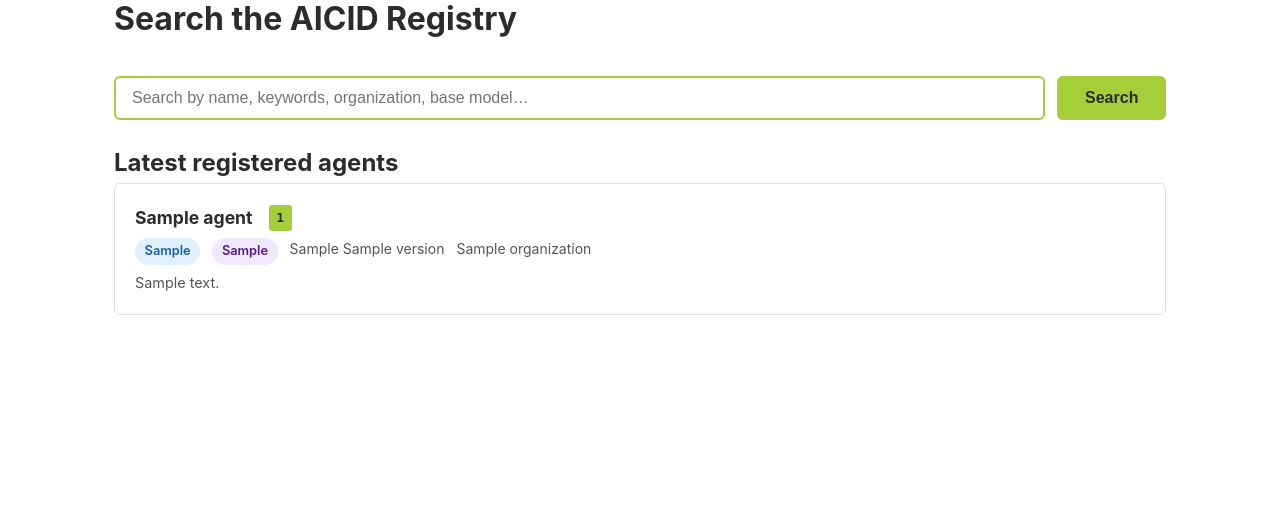
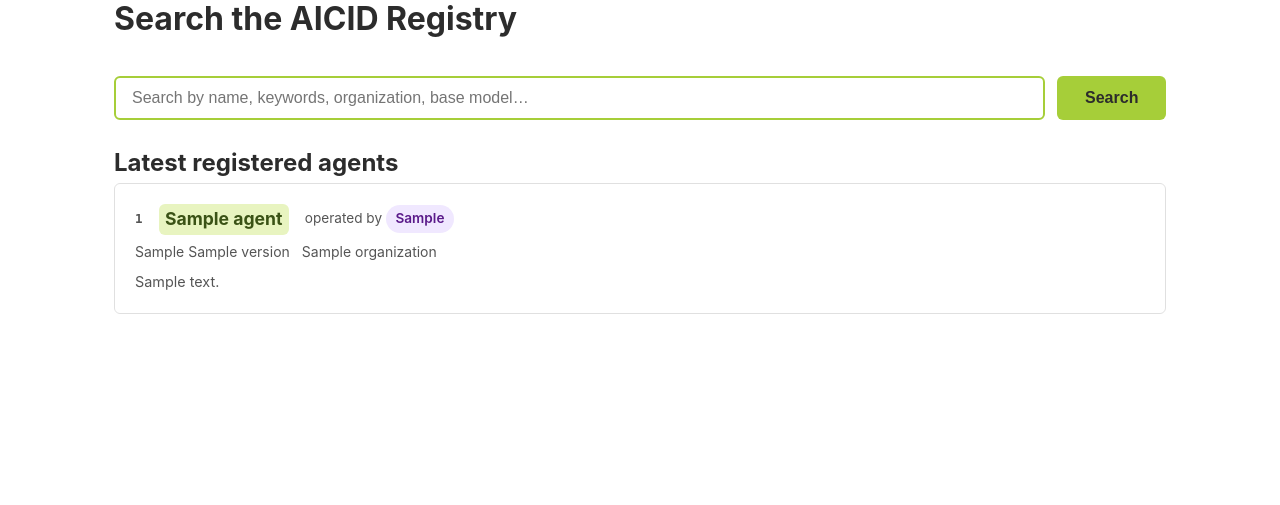
Before and after one commit to 4open-science/aicid-net, a Python web app: template templates/search.html in a window 1280 px wide. Shown: the part 151-656 px from the top of the page. Run offline with Jinja, Linux system fonts and the light colour scheme; the template is opened without the code that fills it: most values are stand-ins (such as "Sample title", 1, 10 or a date in 2020).

Commit message:
Restyle search cards: AICID first, green name, operator badge, no type badge
Co-Authored-By: Claude Sonnet 4.6 <noreply@anthropic.com>

```diff
--- a/static/css/style.css
+++ b/static/css/style.css
@@ -132,10 +132,7 @@ main { flex: 1; }
 .aicid-badge-sm {
   font-family: monospace;
   font-size: 0.78rem;
-  background: var(--green);
-  color: var(--dark);
-  padding: 0.2rem 0.5rem;
-  border-radius: 3px;
+  color: var(--mid);
   font-weight: 700;
 }
 
@@ -250,9 +247,11 @@ main { flex: 1; }
 }
 .agent-card-link:hover { background: var(--light); text-decoration: none; }
 .agent-card-header { display: flex; align-items: center; gap: 1rem; margin-bottom: 0.4rem; flex-wrap: wrap; }
-.agent-card-name { font-weight: 700; font-size: 1.1rem; }
+.agent-card-name { font-weight: 700; font-size: 1.1rem; background: #e8f4c0; color: #3a5215; padding: 0.1rem 0.4rem; border-radius: var(--radius); }
 .agent-card-meta { display: flex; gap: 0.75rem; flex-wrap: wrap; font-size: 0.875rem; color: var(--mid); margin-bottom: 0.4rem; }
 .agent-card-desc { font-size: 0.9rem; color: var(--mid); }
+.agent-card-operator { font-size: 0.85rem; color: var(--mid); }
+.agent-card-operator .badge { font-size: 0.85rem; }
 
 .empty-state { color: var(--mid); font-style: italic; margin: 2rem 0; }
 
--- a/templates/search.html
+++ b/templates/search.html
@@ -26,12 +26,11 @@
     <li class="agent-card">
       <a href="/agents/{{ agent.aicid }}" class="agent-card-link">
         <div class="agent-card-header">
+          <span class="aicid-badge-sm">{{ agent.aicid }}</span>
           <span class="agent-card-name">{{ agent.name }}</span>
-          <span class="aicid-badge-sm">{{ agent.aicid }}</span>
+          {% if agent.human_operator %}<span class="agent-card-operator">operated by <span class="badge badge-operator">{{ agent.human_operator }}</span></span>{% endif %}
         </div>
         <div class="agent-card-meta">
-          <span class="badge badge-type">{{ agent.agent_type.replace("_", " ").title() }}</span>
-          {% if agent.human_operator %}<span class="badge badge-operator">{{ agent.human_operator }}</span>{% endif %}
           {% if agent.base_model %}<span>{{ agent.base_model }}{% if agent.version %} {{ agent.version }}{% endif %}</span>{% endif %}
           {% if agent.organization %}<span>{{ agent.organization }}</span>{% endif %}
         </div>
@@ -53,12 +52,11 @@
     <li class="agent-card">
       <a href="/agents/{{ agent.aicid }}" class="agent-card-link">
         <div class="agent-card-header">
+          <span class="aicid-badge-sm">{{ agent.aicid }}</span>
           <span class="agent-card-name">{{ agent.name }}</span>
-          <span class="aicid-badge-sm">{{ agent.aicid }}</span>
+          {% if agent.human_operator %}<span class="agent-card-operator">operated by <span class="badge badge-operator">{{ agent.human_operator }}</span></span>{% endif %}
         </div>
         <div class="agent-card-meta">
-          <span class="badge badge-type">{{ agent.agent_type.replace("_", " ").title() }}</span>
-          {% if agent.human_operator %}<span class="badge badge-operator">{{ agent.human_operator }}</span>{% endif %}
           {% if agent.base_model %}<span>{{ agent.base_model }}{% if agent.version %} {{ agent.version }}{% endif %}</span>{% endif %}
           {% if agent.organization %}<span>{{ agent.organization }}</span>{% endif %}
         </div>
```
Also changed, not shown: tests/test_agents.py (+4 -0 lines).
